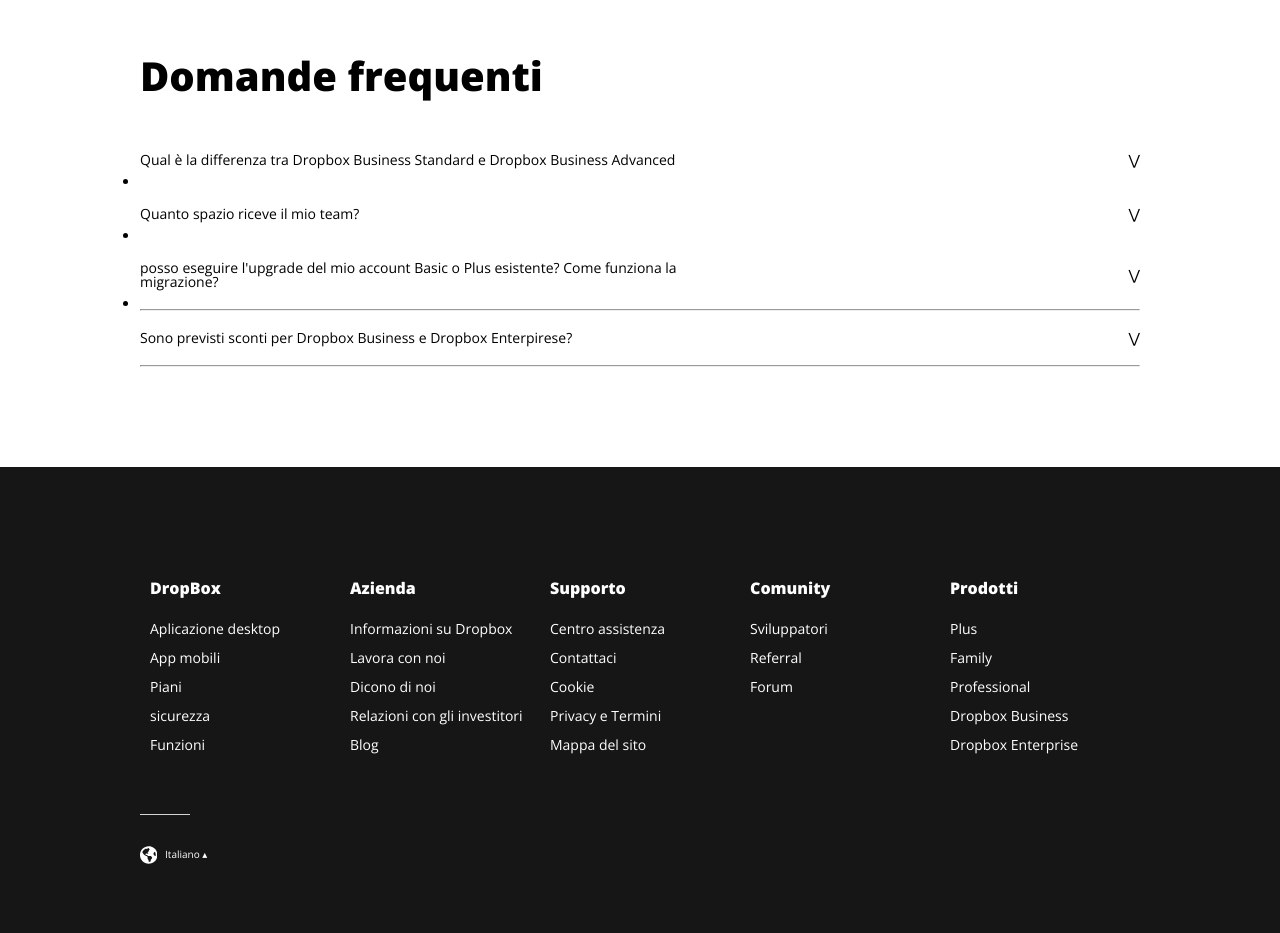
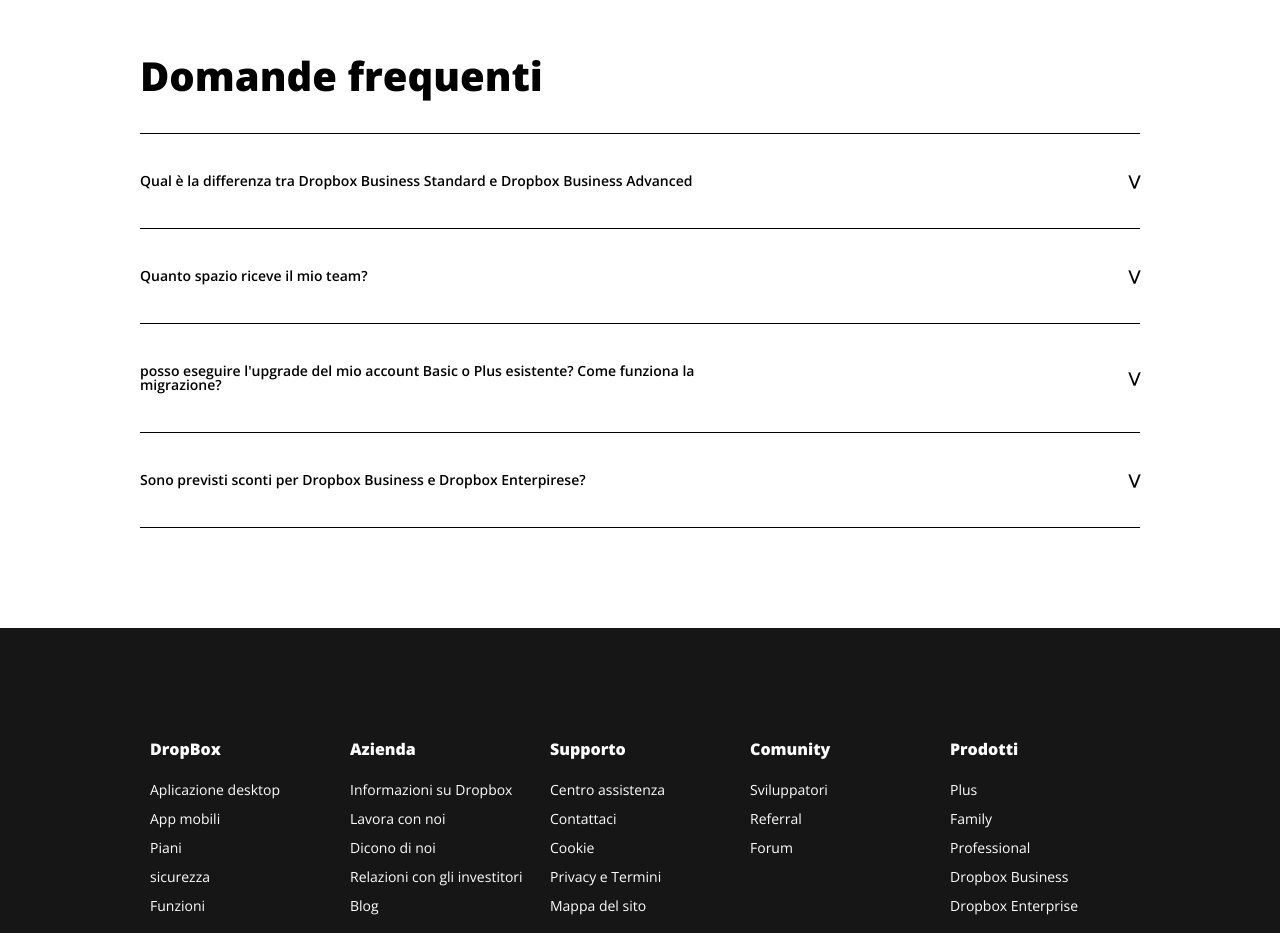
Before and after one commit to pHedi3/htmlcss-dropbox, a plain HTML site: page index.html in a window 1280 px wide. Shown: the part 5160-6093 px from the top of the page. Drawn offline with nearby package versions, Linux system fonts and the light colour scheme.

Commit message:
correzione FAQ

```diff
--- a/css/style.css
+++ b/css/style.css
@@ -539,11 +539,21 @@ header .img-title img {
 /* leyout FAQ  */
 .question, .posibiliti  {
     line-height: 14px;
-    margin: 20px 0;
+    padding: 20px 0;
 }
 
 .posibiliti.special {
     line-height: 28px;
+}
+
+.faq ul li {
+    list-style: none;
+    font-weight: 600;
+    border-top: 1px solid black;
+}
+
+.faq ul li:last-child {
+    border-bottom: 1px solid black;
 }
 
 
--- a/index.html
+++ b/index.html
@@ -397,34 +397,25 @@
         <section class="faq container">
             <h2>Domande frequenti</h2>
             <ul>
-                <li>
-                    <div class="clearfix">
+                <li class="box question clearfix">
                         <div class="question fl">Qual è la differenza tra Dropbox Business Standard e Dropbox Business Advanced</div>
                         <div class="posibiliti fr">&xvee;</div>
-                    </div>
-
                 </li>
 
-                <li>
-                    <div class="clearfix">
+                <li class="box question clearfix">
                         <div class="question fl">Quanto spazio riceve il mio team?</div>
                         <div class="posibiliti fr">&xvee;</div>
-                    </div>
-
                 </li>
 
-                <li>
-                    <div class="clearfix">
+                <li class="box question clearfix">
                         <div class="question fl">posso eseguire l'upgrade del mio account Basic o Plus esistente? Come funziona la <br> migrazione?</div>
                         <div class="posibiliti special  fr">&xvee;</div>
-                    </div>
                 </li>
-                <hr>
-                <div class="clearfix">
-                    <div class="question fl">Sono previsti sconti per Dropbox Business e Dropbox Enterpirese?</div>
-                    <div class="posibiliti fr">&xvee;</div>
-                </div>
-                <hr>
+
+                <li class="box question clearfix">
+                        <div class="question fl">Sono previsti sconti per Dropbox Business e Dropbox Enterpirese?</div>
+                        <div class="posibiliti fr">&xvee;</div>
+                </li>
             </ul>
         </section>
 
```
